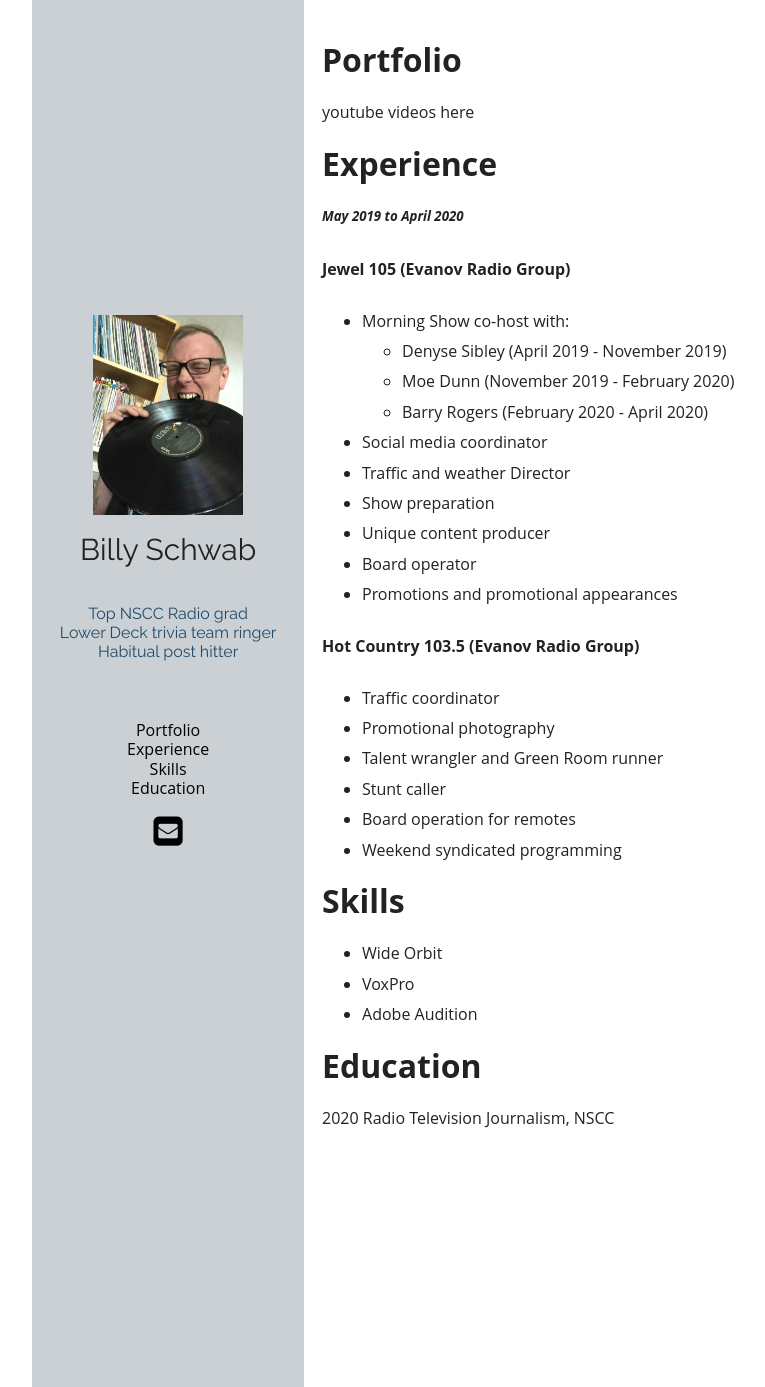
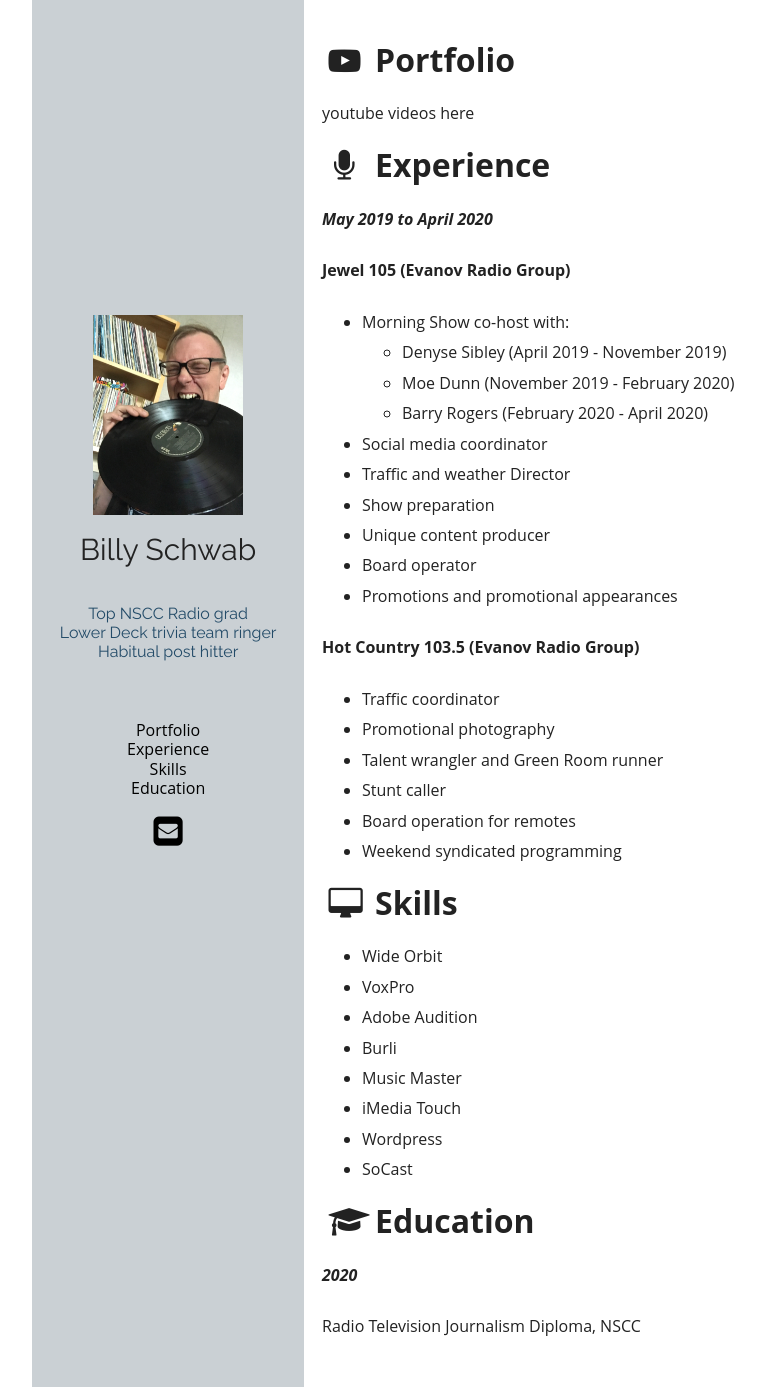
Before and after one commit to billy-schwab/billy-schwab.github.io, a Jekyll site: the page built from index.md, in a window 1280 px wide and 1387 px high. Shown: the whole window, without its empty margins (43-808 px from the left). Built offline with Jekyll 4.4.1, drawn with Linux system fonts in a browser that asks for light colours.

Commit message:
new fonts

```diff
--- a/_sass/ext/_fonts.scss
+++ b/_sass/ext/_fonts.scss
@@ -1,11 +1,11 @@
 @font-face {
   font-family: 'fontello';
-  src: url('../font/fontello.eot?38027142');
-  src: url('../font/fontello.eot?38027142#iefix') format('embedded-opentype'),
-       url('../font/fontello.woff2?38027142') format('woff2'),
-       url('../font/fontello.woff?38027142') format('woff'),
-       url('../font/fontello.ttf?38027142') format('truetype'),
-       url('../font/fontello.svg?38027142#fontello') format('svg');
+  src: url('../font/fontello.eot?17265069');
+  src: url('../font/fontello.eot?17265069#iefix') format('embedded-opentype'),
+       url('../font/fontello.woff2?17265069') format('woff2'),
+       url('../font/fontello.woff?17265069') format('woff'),
+       url('../font/fontello.ttf?17265069') format('truetype'),
+       url('../font/fontello.svg?17265069#fontello') format('svg');
   font-weight: normal;
   font-style: normal;
 }
@@ -15,7 +15,7 @@
 @media screen and (-webkit-min-device-pixel-ratio:0) {
   @font-face {
     font-family: 'fontello';
-    src: url('../font/fontello.svg?38027142#fontello') format('svg');
+    src: url('../font/fontello.svg?17265069#fontello') format('svg');
   }
 }
 */
@@ -55,4 +55,9 @@
   /* text-shadow: 1px 1px 1px rgba(127, 127, 127, 0.3); */
 }
 
+.icon-calendar:before { content: '\e800'; } /* '' */
+.icon-desktop:before { content: '\f108'; } /* '' */
+.icon-mic:before { content: '\f130'; } /* '' */
+.icon-youtube-play:before { content: '\f16a'; } /* '' */
 .icon-mail-squared:before { content: '\f199'; } /* '' */
+.icon-graduation-cap:before { content: '\f19d'; } /* '' */
--- a/index.md
+++ b/index.md
@@ -3,13 +3,13 @@ layout: page
 title: Billy Schwab
 ---
 
-# <a id="slide"></a>Portfolio
+# <i class="icon-youtube-play"></i><a id="slide"></a> Portfolio
 
 youtube videos here
 
-# <a id="experience"></a>Experience
+# <i class="icon-mic"></i><a id="education"><a id="experience"></a> Experience
 
-##### *May 2019 to April 2020*
+#### *May 2019 to April 2020*
 
 #### Jewel 105 (Evanov Radio Group)
 
@@ -34,14 +34,19 @@ youtube videos here
 - Weekend syndicated programming
 
 
-# <a id="skills"></a>Skills
+# <i class="icon-desktop"></i><a id="skills"></a> Skills
 
 - Wide Orbit
 - VoxPro
 - Adobe Audition
+- Burli
+- Music Master
+- iMedia Touch
+- Wordpress
+- SoCast
 
+# <i class="icon-graduation-cap"></i><a id="education"></a> Education
 
+#### *2020*
 
-# <a id="education"></a>Education
-
-2020 Radio Television Journalism, NSCC
+Radio Television Journalism Diploma, NSCC
```
Also changed, not shown: assets/font/fontello.ttf, assets/font/fontello.woff, assets/font/fontello.woff2, 2 other files.
